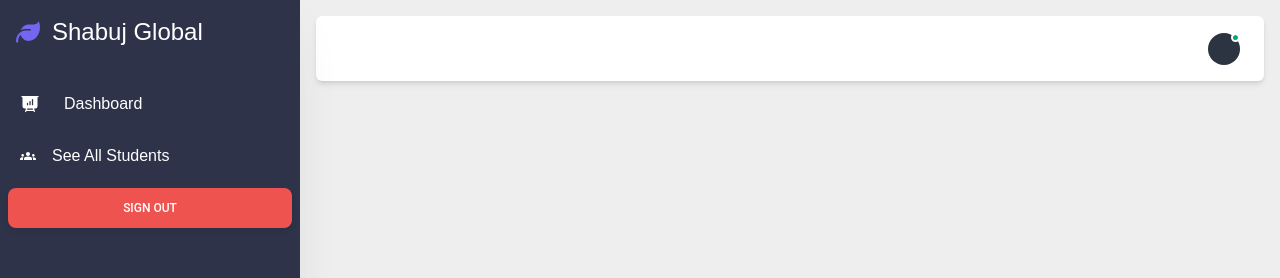
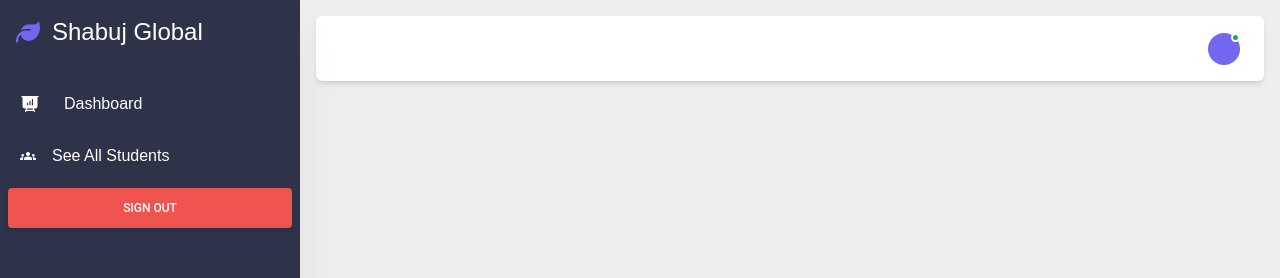
Before and after one commit to zannat20040/SGE-client, a React (Vite) app: page /dashboard in a window 1280 px wide. Shown: the top 278 px of the page. Built offline with nearby package versions, Linux system fonts and the light colour scheme; no server answers.

Commit message:
responsive fix

```diff
--- a/src/Component/Sidebar.jsx
+++ b/src/Component/Sidebar.jsx
@@ -59,7 +59,7 @@ export default function Sidebar() {
               <MCONavlist />
             )}
             <div className="rounded font-normal px-2">
-              <Button className="w-full bg-red-400 font-medium" size="md" onClick={HandleLogout} >
+              <Button className="w-full bg-red-400 font-medium  rounded" size="md" onClick={HandleLogout} >
                 Sign out
               </Button>
             </div>
@@ -81,7 +81,7 @@ export default function Sidebar() {
               <MCONavlist />
             )}
             <div className="rounded font-normal px-2">
-              <Button className="w-full bg-red-400 font-medium" size="md" onClick={HandleLogout} >
+              <Button className="w-full bg-red-400 font-medium rounded" size="md" onClick={HandleLogout} >
                 Sign out
               </Button>
             </div>
--- a/src/Component/Topbar.jsx
+++ b/src/Component/Topbar.jsx
@@ -18,7 +18,7 @@ export default function Topbar({ handleButtonClick }) {
           </div>
           <div className="dropdown dropdown-end">
             <div className="avatar placeholder online">
-              <div className="bg-neutral text-neutral-content w-8 rounded-full">
+              <div className="bg-customPurple text-neutral-content w-8 rounded-full">
                 <span>{firstLetter}</span>
               </div>
             </div>
```
